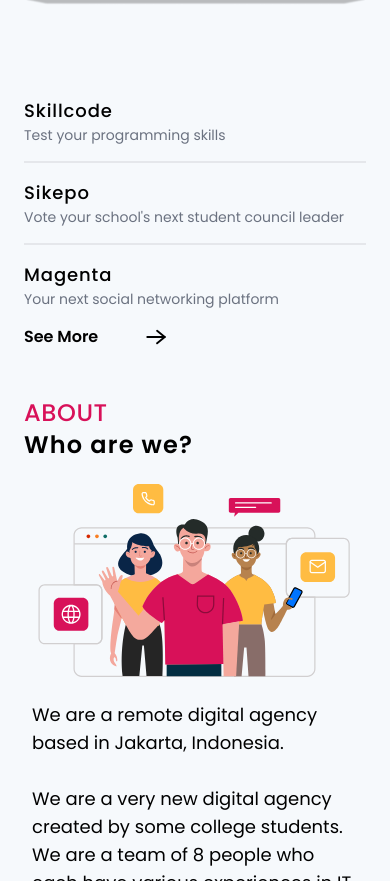
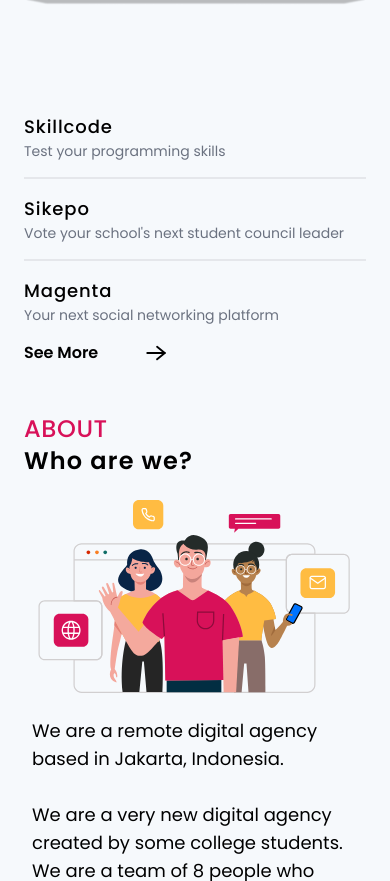
Before and after one commit to StudioKarsa/studiokarsa-web, a Gatsby site: page / in a window 390 px wide. Shown: the part 3350-4231 px from the top of the page. Built offline with nearby package versions, Linux system fonts and the light colour scheme; Gatsby itself is replaced by a stand-in of ours.

Commit message:
Change margin top of text group

```diff
--- a/src/components/landing-page/Works.jsx
+++ b/src/components/landing-page/Works.jsx
@@ -47,7 +47,7 @@ const Works = () => {
       </div>
 
       <div className="flex flex-col-reverse md:flex-row justify-around">
-        <div className="flex flex-col mt-6 lg:w-1/3 h-full md:p-4 lg:mt-12">
+        <div className="flex flex-col mt-10 lg:w-1/3 h-full md:p-4 lg:mt-12">
           <div className="my-auto">
             <div className="grid grid-cols-1 divide-y-2 divide-solid divide-opacity-25">
               <div className="py-4">
```
